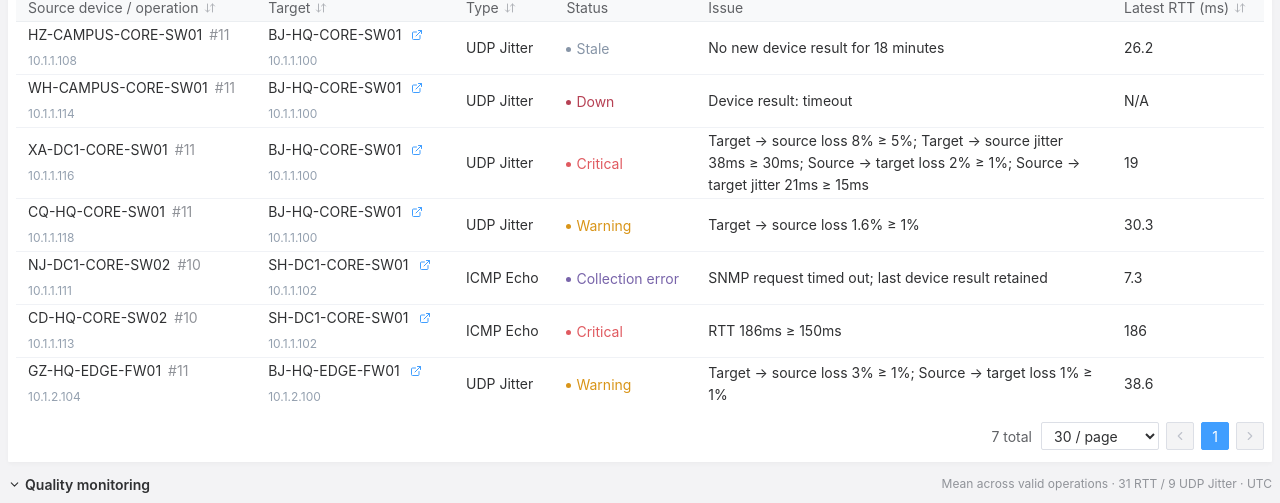
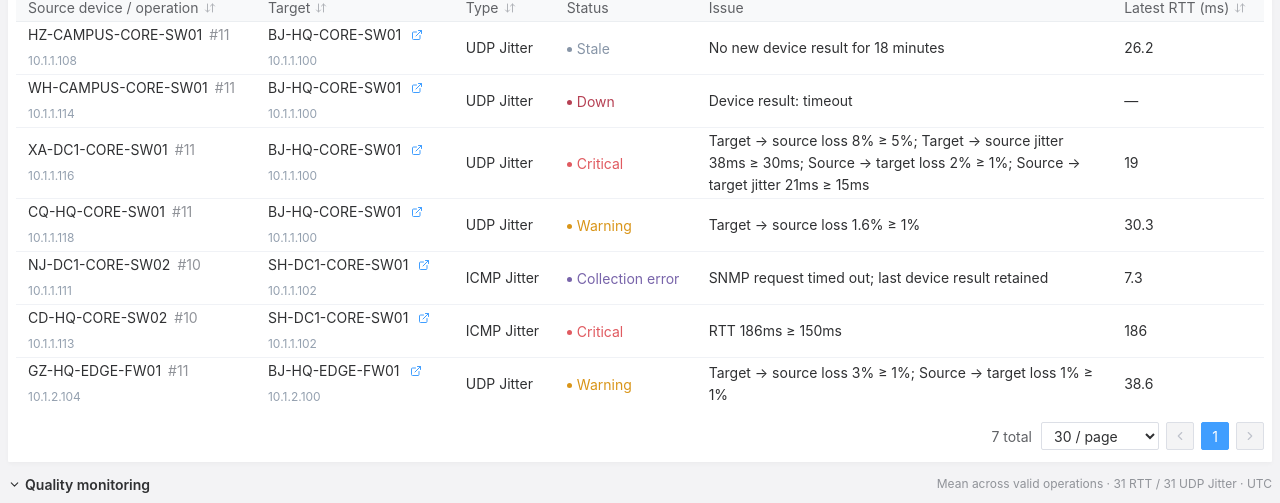
Before and after one commit to sabrina97606/netpath, a Next.js app: page /ip-sla in a window 1280 px wide. Shown: the part 281-784 px from the top of the page. Built offline with nearby package versions, Linux system fonts and the light colour scheme.

Commit message:
IP SLA: give every operation directional jitter/loss, replace N/A with dash

```diff
--- a/components/ip-sla-dashboard.tsx
+++ b/components/ip-sla-dashboard.tsx
@@ -28,7 +28,7 @@ type Operation = {
   source: string;
   target: string;
   site: string;
-  type: "ICMP Echo" | "UDP Jitter";
+  type: "ICMP Jitter" | "UDP Jitter";
   quality: "Healthy" | "Warning" | "Critical" | "Down";
   collection: "success" | "error";
   fresh: boolean;
@@ -64,10 +64,10 @@ const coreSwitch = (prefix: string, index: 1 | 2) => `${prefix}-CORE-SW0${index}
 const firewall = (prefix: string, index: 1 | 2) => `${prefix}-FW0${index}`;
 
 const probeSpecs: { source: string; target: string; type: Operation["type"] }[] = [
-  ...sitePrefixes.map(prefix => ({ source: coreSwitch(prefix, 1), target: coreSwitch(prefix, 2), type: "ICMP Echo" as const })),
-  ...firewallPrefixes.map(prefix => ({ source: firewall(prefix, 1), target: firewall(prefix, 2), type: "ICMP Echo" as const })),
+  ...sitePrefixes.map(prefix => ({ source: coreSwitch(prefix, 1), target: coreSwitch(prefix, 2), type: "ICMP Jitter" as const })),
+  ...firewallPrefixes.map(prefix => ({ source: firewall(prefix, 1), target: firewall(prefix, 2), type: "ICMP Jitter" as const })),
   ...sitePrefixes.filter(prefix => prefix !== "BJ-HQ").map(prefix => ({ source: coreSwitch(prefix, 1), target: coreSwitch("BJ-HQ", 1), type: "UDP Jitter" as const })),
-  ...sitePrefixes.filter(prefix => prefix !== "BJ-HQ" && prefix !== "SH-DC1").map(prefix => ({ source: coreSwitch(prefix, 2), target: coreSwitch("SH-DC1", 1), type: "ICMP Echo" as const })),
+  ...sitePrefixes.filter(prefix => prefix !== "BJ-HQ" && prefix !== "SH-DC1").map(prefix => ({ source: coreSwitch(prefix, 2), target: coreSwitch("SH-DC1", 1), type: "ICMP Jitter" as const })),
   { source: firewall("GZ-HQ-EDGE", 1), target: firewall("BJ-HQ-EDGE", 1), type: "UDP Jitter" },
   { source: firewall("HZ-CAMPUS-EDGE", 1), target: firewall("SH-DC1-DMZ", 1), type: "UDP Jitter" },
   { source: firewall("SZ-DC1-SERVER", 1), target: firewall("SH-DC1-DMZ", 1), type: "UDP Jitter" },
@@ -114,7 +114,7 @@ function initialOperations(): Operation[] {
     const random = seeded(`${spec.source}>${spec.target}`);
     nextId[spec.source] = (nextId[spec.source] ?? 9) + 1;
     const id = String(nextId[spec.source]);
-    const jitter = spec.type === "UDP Jitter";
+    const jitter = true;
     const rtt = scenario.down ? null : scenario.rtt ?? round(baseRtt(spec.source, spec.target) * (0.94 + random() * 0.14));
     const jitterBase = (rtt ?? 0) * 0.012 + 0.2;
     const metrics = {
@@ -163,7 +163,7 @@ function reason(operation: Operation) {
 }
 
 function number(value: number | null, unit = "") {
-  return value === null ? "N/A" : `${Number(value.toFixed(1))}${unit}`;
+  return value === null ? "—" : `${Number(value.toFixed(1))}${unit}`;
 }
 
 function Badge({ state }: { state: Health }) {
@@ -209,7 +209,7 @@ function OperationTable({ operations, mode, onSelect, onToggle }: { operations:
 
 function trend(operations: Operation[], hours: number, end: number) {
   const valid = operations.filter(usable);
-  const jitter = valid.filter(operation => operation.type === "UDP Jitter");
+  const jitter = valid.filter(operation => operation.jitterDs !== null);
   const average = (values: number[]) => values.length ? values.reduce((sum, value) => sum + value, 0) / values.length : null;
   const meanRtt = average(valid.flatMap(operation => operation.rtt === null ? [] : [operation.rtt]));
   const meanJitter = average(jitter.flatMap(operation => operation.jitterDs === null ? [] : [operation.jitterDs]));
@@ -264,7 +264,7 @@ export function IpSlaDashboard() {
   const chartOperations = selected ? [selected] : filtered;
   const data = trend(chartOperations, hours, end);
   const hasChart = chartOperations.some(usable);
-  const jitterOperations = filtered.filter(operation => usable(operation) && operation.type === "UDP Jitter").length;
+  const jitterOperations = filtered.filter(operation => usable(operation) && operation.jitterDs !== null).length;
 
   const exportCsv = () => {
     const rows = [["Device", "Source IP", "Operation ID", "Type", "Site", "Target CI", "Target IP", "Status", "RTT ms", "Jitter SD ms", "Jitter DS ms", "Loss SD %", "Loss DS %"], ...filtered.map(operation => [operation.device, operation.source, operation.id, operation.type, operation.site, operation.targetCi.name, operation.target, health(operation), operation.rtt ?? "", operation.jitterSd ?? "", operation.jitterDs ?? "", operation.lossSd ?? "", operation.lossDs ?? ""])];
@@ -304,7 +304,7 @@ export function IpSlaDashboard() {
           {selected ? <div className="sla-detail-toolbar"><button onClick={() => setSelectedKey(null)}><ArrowLeft size={14} />Back to dashboard</button><Badge state={health(selected)} /><span>{selected.type}</span><span>{selected.probe}</span><button className="sla-secondary sla-push-right" onClick={() => toggleCollection(selected)}>{selected.enabled ? <Pause size={13} /> : <Play size={13} />}{selected.enabled ? "Pause collection" : "Resume collection"}</button></div> : <div className="sla-filters">
             <label className="sla-search"><Search size={14} /><input aria-label="Search operations" placeholder="Search device, operation or target" value={query} onChange={event => setQuery(event.target.value)} /></label>
             <select aria-label="Site" value={site} onChange={event => setSite(event.target.value)}><option>All sites</option>{sites.map(value => <option key={value}>{value}</option>)}</select>
-            <select aria-label="Operation type" value={type} onChange={event => setType(event.target.value)}><option>All types</option><option>ICMP Echo</option><option>UDP Jitter</option></select>
+            <select aria-label="Operation type" value={type} onChange={event => setType(event.target.value)}><option>All types</option><option>ICMP Jitter</option><option>UDP Jitter</option></select>
             <select aria-label="Operation status" value={status} onChange={event => setStatus(event.target.value)}><option>All statuses</option>{healthOrder.map(value => <option key={value}>{value}</option>)}</select>
             <button className="sla-icon-button" title="Reset filters" aria-label="Reset filters" onClick={() => { setSite("All sites"); setType("All types"); setStatus("All statuses"); setQuery(""); }}><RefreshCw size={14} /></button>
             <button className="sla-secondary sla-push-right" onClick={exportCsv}><Download size={13} />Export</button>
@@ -323,10 +323,10 @@ export function IpSlaDashboard() {
           {selected && <section className="sla-result-strip"><div><span>Device execution</span><strong>{selected.quality === "Down" ? "Timeout" : "OK"}</strong></div><div><span>Collection</span><strong>{!selected.enabled ? "Paused" : selected.collection === "error" ? "SNMP error" : "Success"}</strong></div><div><span>Result freshness</span><strong>{!selected.fresh ? "Stale · 18 min ago" : !selected.enabled || selected.collection === "error" ? "Last retained result" : "Fresh · 30s ago"}</strong></div><div><span>Latest RTT</span><strong>{number(selected.rtt, " ms")}</strong></div><div><span>Quality condition</span><strong>{reason(selected)}</strong></div></section>}
 
           <DashboardSection title={selected ? "Operation quality" : "Quality monitoring"} note={`${selected ? "Unique device results" : `Mean across valid operations · ${filtered.filter(usable).length} RTT / ${jitterOperations} UDP Jitter`} · UTC`}>
-          <div className="sla-trend-grid">{([{ metric: "rtt", title: "Round-trip time", color: "#409eff", unit: "ms" }, { metric: "jitter", title: "Jitter · target → source", color: "#25a77a", unit: "ms" }, { metric: "loss", title: "Packet loss · target → source", color: "#d99519", unit: "%" }] as const).map(item => <section className="sla-panel" key={item.metric}><div className="sla-panel-title"><h3>{item.title}</h3><strong>{number(data[data.length - 1][item.metric], ` ${item.unit}`)}</strong></div>{!hasChart || (selected?.type === "ICMP Echo" && item.metric !== "rtt") || data.every(point => point[item.metric] === null) ? <div className="sla-chart-empty">{selected?.type === "ICMP Echo" && item.metric !== "rtt" ? "Not supported by ICMP Echo" : "No valid results in this scope"}</div> : <QualityChart data={data} metric={item.metric} color={item.color} unit={item.unit} />}</section>)}</div>
+          <div className="sla-trend-grid">{([{ metric: "rtt", title: "Round-trip time", color: "#409eff", unit: "ms" }, { metric: "jitter", title: "Jitter · target → source", color: "#25a77a", unit: "ms" }, { metric: "loss", title: "Packet loss · target → source", color: "#d99519", unit: "%" }] as const).map(item => <section className="sla-panel" key={item.metric}><div className="sla-panel-title"><h3>{item.title}</h3><strong>{number(data[data.length - 1][item.metric], ` ${item.unit}`)}</strong></div>{!hasChart || data.every(point => point[item.metric] === null) ? <div className="sla-chart-empty">{"No valid results in this scope"}</div> : <QualityChart data={data} metric={item.metric} color={item.color} unit={item.unit} />}</section>)}</div>
           </DashboardSection>
 
-          {selected ? <section className="sla-panel sla-direction-panel"><div className="sla-panel-title"><h3>Directional measurements</h3><div className="sla-segment" role="group" aria-label="Measurement direction"><button aria-pressed={direction === "sd"} className={direction === "sd" ? "active" : ""} onClick={() => setDirection("sd")}>Source → target</button><button aria-pressed={direction === "ds"} className={direction === "ds" ? "active" : ""} onClick={() => setDirection("ds")}>Target → source</button></div></div><div className="sla-direction-values"><div><span>Jitter</span><strong>{number(direction === "sd" ? selected.jitterSd : selected.jitterDs, " ms")}</strong></div><div><span>Packet loss</span><strong>{number(direction === "sd" ? selected.lossSd : selected.lossDs, "%")}</strong></div><div><span>Measurement capability</span><strong>{selected.type === "UDP Jitter" ? "Bidirectional UDP Jitter" : "RTT only"}</strong></div></div></section> : <>
+          {selected ? <section className="sla-panel sla-direction-panel"><div className="sla-panel-title"><h3>Directional measurements</h3><div className="sla-segment" role="group" aria-label="Measurement direction"><button aria-pressed={direction === "sd"} className={direction === "sd" ? "active" : ""} onClick={() => setDirection("sd")}>Source → target</button><button aria-pressed={direction === "ds"} className={direction === "ds" ? "active" : ""} onClick={() => setDirection("ds")}>Target → source</button></div></div><div className="sla-direction-values"><div><span>Jitter</span><strong>{number(direction === "sd" ? selected.jitterSd : selected.jitterDs, " ms")}</strong></div><div><span>Packet loss</span><strong>{number(direction === "sd" ? selected.lossSd : selected.lossDs, "%")}</strong></div><div><span>Measurement capability</span><strong>{"Bidirectional " + selected.type}</strong></div></div></section> : <>
             <DashboardSection title="Operation details">
               <section className="sla-panel" aria-label="Top RTT"><div className="sla-panel-title"><h3>Top RTT</h3><span>Latest valid result · descending</span></div><OperationTable operations={ranked} mode="ranking" onSelect={setSelectedKey} onToggle={toggleCollection} />{!ranked.length && <div className="sla-empty">No valid device results</div>}</section>
               <section className="sla-panel" aria-label="All operations"><div className="sla-panel-title"><h3>All operations <span className="sla-count">{filtered.length}</span></h3><span>Multi-vendor probes · latest result</span></div><OperationTable operations={filtered} mode="all" onSelect={setSelectedKey} onToggle={toggleCollection} />{!filtered.length && <div className="sla-empty">No operations match the filters</div>}</section>
```
